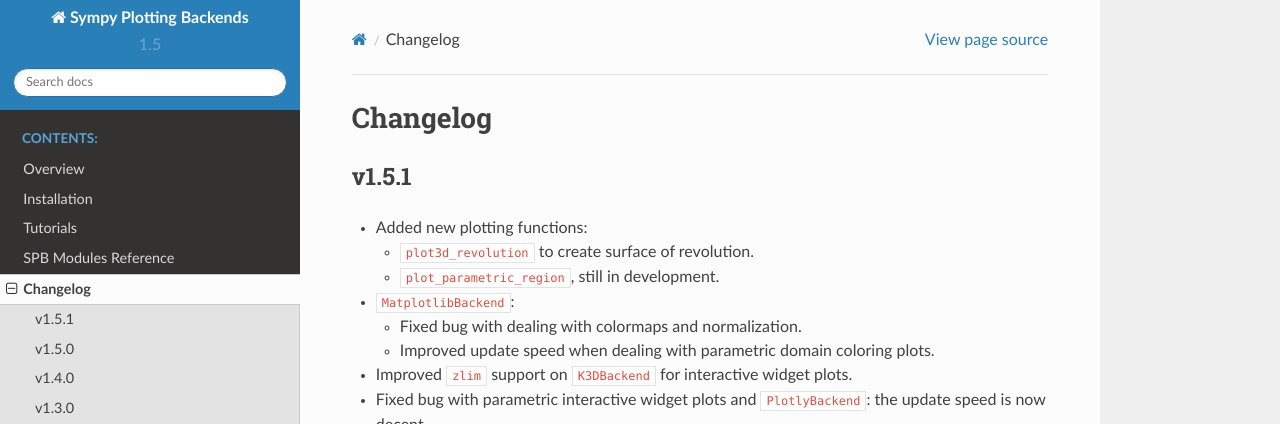
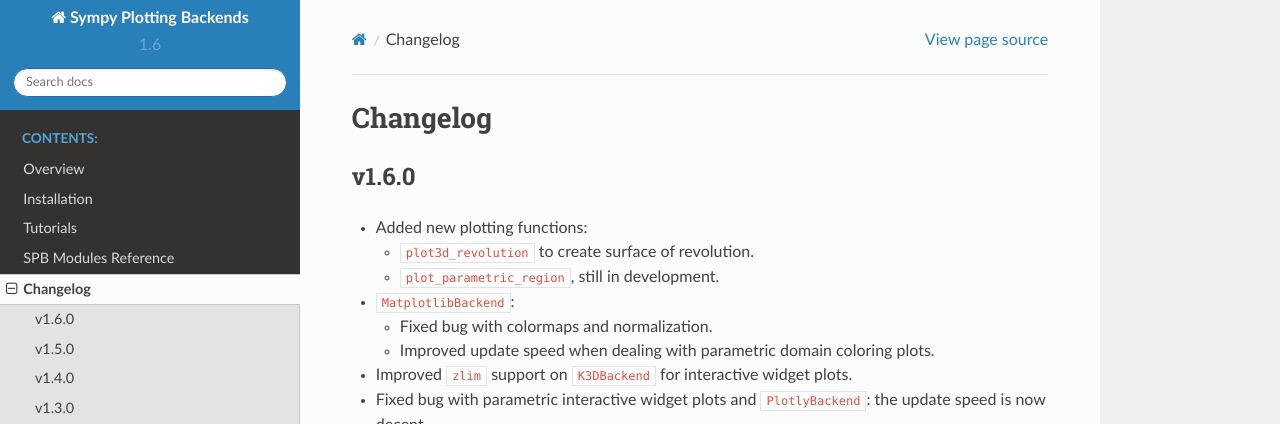
Before and after one commit to Davide-sd/sympy-plot-backends, a Sphinx documentation site: the page built from doc/source/changelog.rst, in a window 1280 px wide and 900 px high. Shown: the top 424 px of the window. Built offline with Sphinx 7.4.7 and the Read the Docs theme 2.0.0, drawn with Linux system fonts in a browser that asks for light colours.

Commit message:
version bump

```diff
--- a/doc/source/changelog.rst
+++ b/doc/source/changelog.rst
@@ -2,7 +2,7 @@
  Changelog
 ==========
 
-v1.5.1
+v1.6.0
 ======
 
 * Added new plotting functions:
@@ -13,7 +13,7 @@ v1.5.1
 
 * ``MatplotlibBackend``:
 
-  * Fixed bug with dealing with colormaps and normalization.
+  * Fixed bug with colormaps and normalization.
 
   * Improved update speed when dealing with parametric domain coloring plots.
 
--- a/spb/_version.py
+++ b/spb/_version.py
@@ -1 +1 @@
-__version__ = "1.5.1"
+__version__ = "1.6.0"
```
